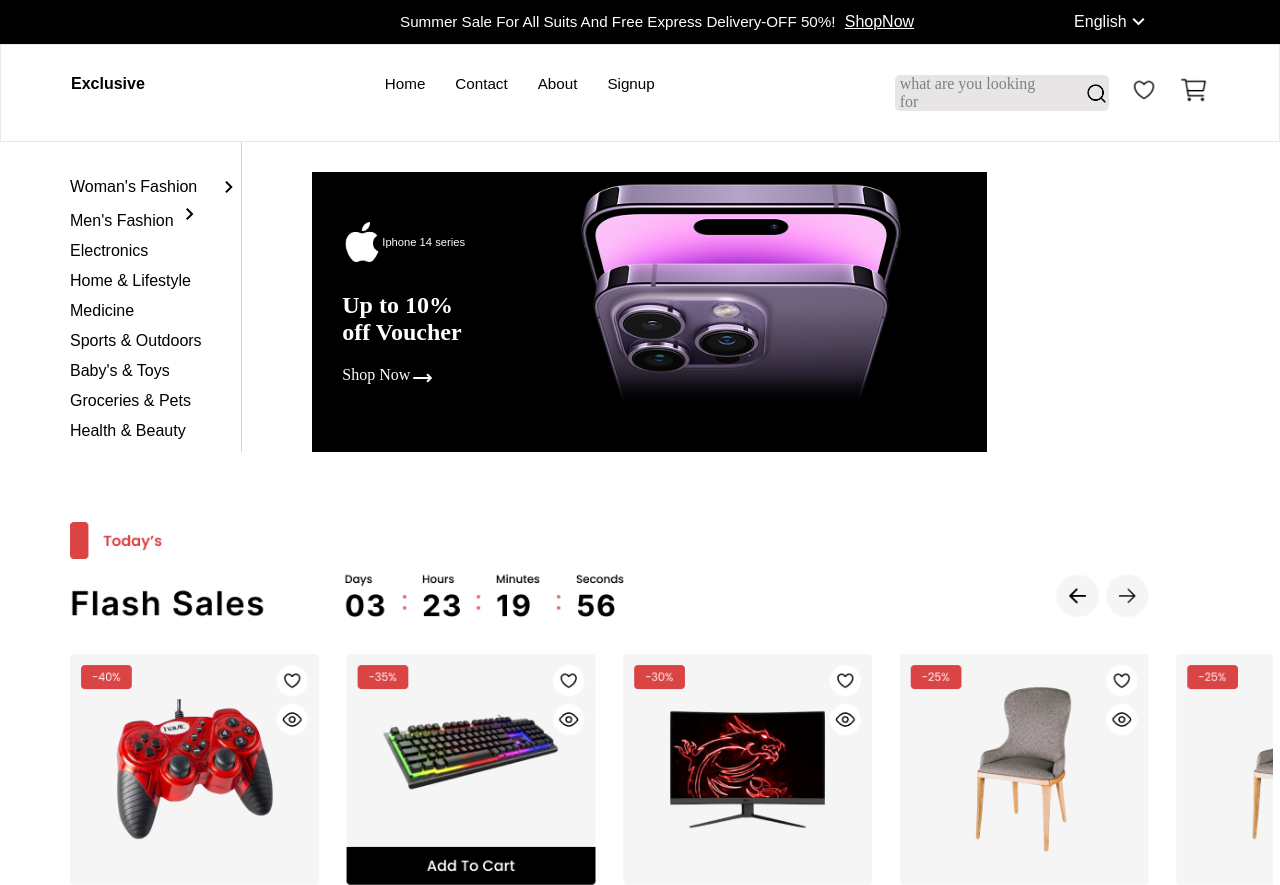
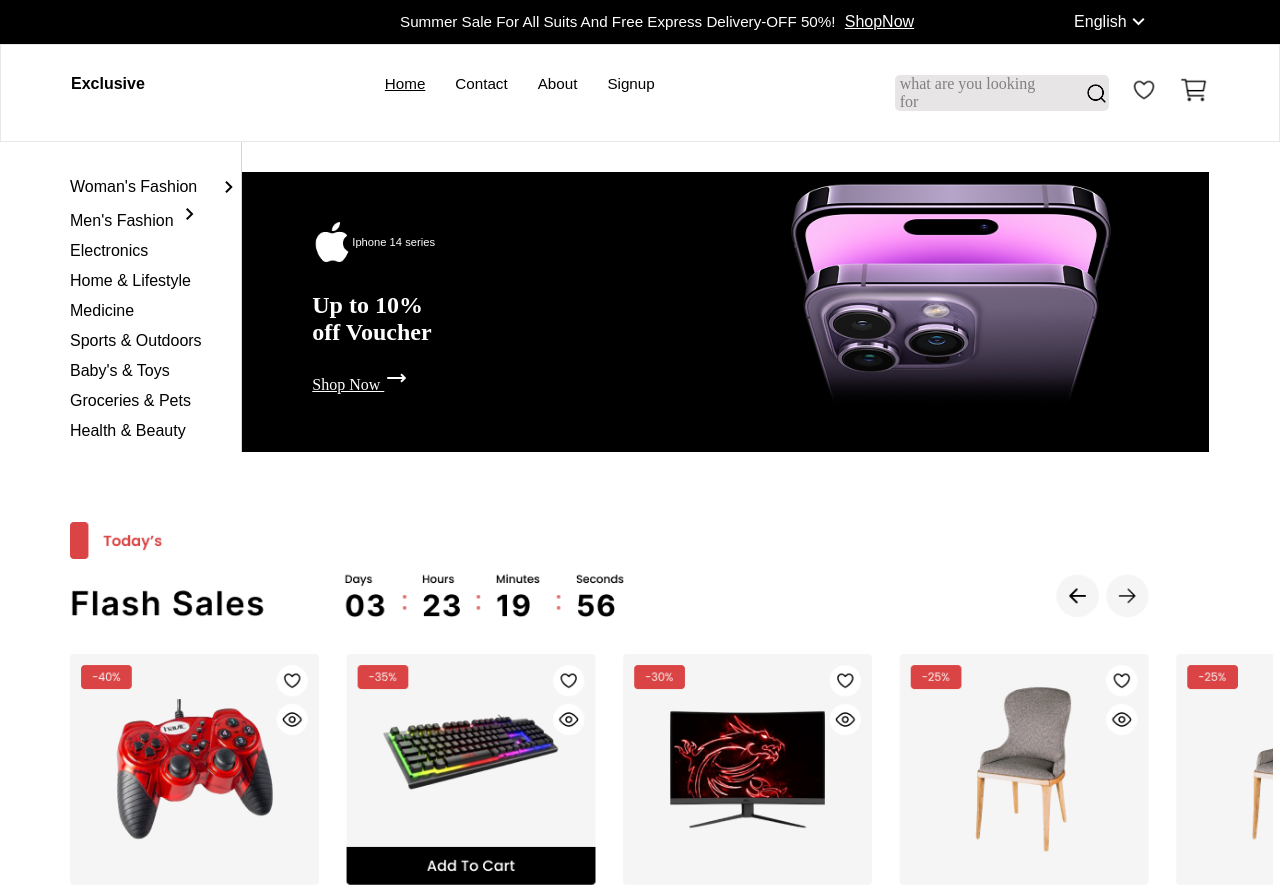
Before and after one commit to Raymon1215/gitproject, a plain HTML site: page index.html in a window 1280 px wide. Shown: the top 885 px of the page. Drawn offline with nearby package versions, Linux system fonts and the light colour scheme.

Commit message:
all file

```diff
--- a/index.css
+++ b/index.css
@@ -69,6 +69,7 @@
     text-decoration: none;
 }
 
+
 .right {
     display: flex;
     gap: 20px;
@@ -112,9 +113,9 @@
 
  .side2 {
     background-color: black;
-    margin-left: 70px;
+    margin-left: 0px;
     margin-top: 30px;
-    padding: 50px 30px;
+    padding: 50px 70px;
  }
 
  .side2 h2 {
@@ -141,6 +142,11 @@
  .side3 {
    margin-top: 30px;
    background-color: black;
+   width: 55%;
+ }
+
+ .side3 img {
+   margin-left: 200px;
  }
 
  .section2 img {
--- a/index.html
+++ b/index.html
@@ -17,7 +17,7 @@
             <h1>Exclusive</h1>
         </div>
         <div class="middle">
-            <a href="">Home</a>
+            <a href=""><u>Home</u></a>
             <a href="">Contact</a>
             <a href="">About</a>
             <a href="">Signup</a>
@@ -49,7 +49,7 @@
                 <p>Iphone 14 series</p>
             </div>
             <h2>Up to 10% <br>off Voucher</h2>
-            <p>Shop Now <span class="material-symbols-outlined">trending_flat</span></p>
+            <p><u>Shop Now <span class="material-symbols-outlined">trending_flat</span></u></p>
         </div>
         <div class="side3">
             <img src="./images/hero_endframe__cvklg0xk3w6e_large 2.png" alt="" width="492px" height="276px">
```
